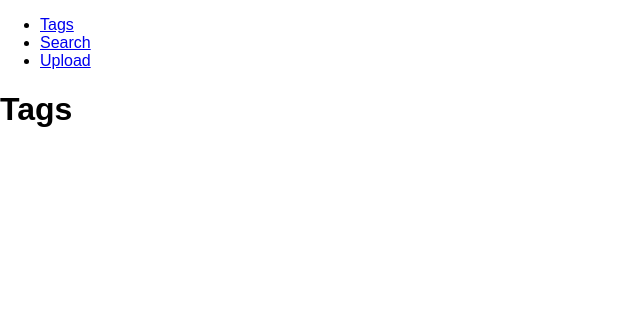
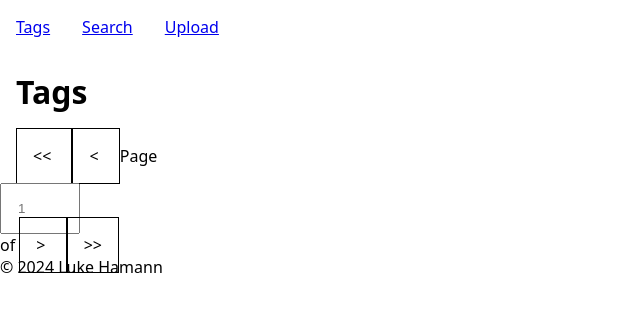
Before and after one commit to luke-hamann/imagesite, a Django app: page / in a window 1280 px wide. Shown: the top 312 px of the page, without its empty margins (0-640 px from the left). Run offline with Django 5.2, Linux system fonts and the light colour scheme; data that the repository does not hold is empty.

Commit message:
Save point

```diff
--- a/main/forms.py
+++ b/main/forms.py
@@ -4,4 +4,4 @@ from .models import Image
 class ImageForm(ModelForm):
     class Meta:
         model = Image
-        fields = ['title', 'description', 'tags', 'file']
+        fields = ['file', 'title', 'description', 'tags']
--- a/main/models.py
+++ b/main/models.py
@@ -4,7 +4,9 @@ class Tag(models.Model):
     name = models.CharField(max_length=80)
 
     class Meta:
-        constraints = [models.UniqueConstraint(fields=['name'], name="unique_name")]
+        constraints = [
+            models.UniqueConstraint(fields=['name'], name="unique_name")]
+        ordering = ['name']
 
     def __str__(self):
         return self.name
--- a/main/static/css/base.css
+++ /dev/null
@@ -1,23 +0,0 @@
-:root {
-    color-scheme: light dark;
-    font-family: Arial, Helvetica, sans-serif;
-}
-
-:root, body {
-    margin: 0;
-    padding: 0;
-}
-
-/* Image Theater */
-
-.image-theater {
-    background-color: black;
-    width: 100%;
-}
-
-.image-theater > img {
-    display: block;
-    margin: 0 auto;
-    max-width: 100%;
-    max-height: 70vh;
-}
--- /dev/null
+++ b/main/static/css/site.css
@@ -0,0 +1,127 @@
+@charset 'utf-8';
+
+* {
+    margin: 0;
+    padding: 0;
+    box-sizing: border-box;
+}
+
+:root {
+    color-scheme: light dark;
+    font-family: system-ui, -apple-system, BlinkMacSystemFont, 'Segoe UI',
+        Roboto, Oxygen, Ubuntu, Cantarell, 'Open Sans', 'Helvetica Neue',
+        sans-serif;
+}
+
+/* Lists */
+
+.list-unstyled {
+    list-style-type: none;
+}
+
+/* Navigation */
+
+.navbar-list {
+    display: flex;
+}
+
+.navbar-link {
+    display: block;
+    padding: 1rem;
+}
+
+/* Pagination */
+
+.pagination-controls {
+    padding: 1rem;
+}
+
+.pagination-button {
+    padding: 1rem;
+    border: 1px solid;
+}
+
+.pagination-input {
+    padding: 1rem;
+    width: 5rem;
+}
+
+/* Headings */
+
+.h1, .h2 {
+    padding: 1rem;
+}
+
+/* Columns */
+
+.row {
+    display: flex;
+}
+
+.col {
+    width: 50%;
+}
+
+.form {
+    padding: 1rem;
+}
+
+/* Image List */
+
+.image-list {
+    display: flex;
+}
+
+.image-list-item {
+    padding: 1rem;
+    vertical-align: middle;
+}
+
+/* Upload Form */
+
+.upload-form {
+    padding: 1rem;
+    margin: 0 auto;
+    max-width: 30rem;
+}
+
+.upload-form label, .upload-form input, .upload-form select {
+    display: block;
+    padding: 1rem;
+    width: 100%;
+}
+
+.upload-form label {
+    margin-top: 1rem;
+}
+
+.upload-form label:first-of-type {
+    margin-top: 0;
+}
+
+.upload-form-image-preview {
+    display: block;
+    margin: 0 auto;
+    max-width: 100%;
+    max-height: 80vh;
+}
+
+/* Image Theater */
+
+.image-theater {
+    background-color: black;
+    width: 100%;
+}
+
+.image-theater > img {
+    display: block;
+    margin: 0 auto;
+    max-width: 100%;
+    max-height: 70vh;
+}
+
+/* Footer */
+
+.footer {
+    padding: 1rem;
+}
--- a/main/templates/_base.html
+++ b/main/templates/_base.html
@@ -6,20 +6,26 @@
     <meta charset="UTF-8">
     <meta name="viewport" content="width=device-width, initial-scale=1.0">
     <title>{% block title %}{% endblock %}</title>
-    <link rel="stylesheet" href="{% static 'css/base.css' %}" />
+    <link rel="stylesheet" href="{% static 'css/site.css' %}" />
 </head>
 <body>
     <header>
         <nav>
-            <ul>
+            <ul class="list-unstyled navbar-list">
                 <li>
-                    <a href="{% url 'tags' %}">Tags</a>
+                    <a href="{% url 'tags' %}" class="navbar-link">
+                        Tags
+                    </a>
                 </li>
                 <li>
-                    <a href="{% url 'search' %}">Search</a>
+                    <a href="{% url 'search' %}" class="navbar-link">
+                        Search
+                    </a>
                 </li>
                 <li>
-                    <a href="{% url 'upload' %}">Upload</a>
+                    <a href="{% url 'upload' %}" class="navbar-link">
+                        Upload
+                    </a>
                 </li>
             </ul>
         </nav>
@@ -27,8 +33,10 @@
     <main>
         {% block content %}{% endblock %}
     </main>
-    <footer>
-
+    <footer class=".footer">
+        <p>
+            &copy; 2024 Luke Hamann
+        </p>
     </footer>
 </body>
 </html>
--- a/main/templates/tags.html
+++ b/main/templates/tags.html
@@ -4,29 +4,62 @@
 
 {% block content %}
 
-<h1>Tags</h1>
+<h1 class="h1">Tags</h1>
 
-<p>
+<p class="pagination-controls">
     {% if page.has_previous %}
-        <a href=".?p={{ page.previous_page_number }}">
-            <button>&lt;</button>
+        <a href="?p=1" class="pagination-button">
+            &lt;&lt;
         </a>
+        <a href="?p={{ page.previous_page_number }}" class="pagination-button">
+            &lt;
+        </a>
+    {% else %}
+        <span class="pagination-button">
+            &lt;&lt;
+        </span>
+        <span class="pagination-button">
+            &lt;
+        </span>
     {% endif %}
+    <span>Page</span>
+    <form method="get">
+        <input type="number" name="p" placeholder="{{ page.number }}"
+            class="pagination-input" />
+    </form>
+    <span>of</span>
     {% if page.has_next %}
-        <a href=".?p={{ page.next_page_number }}">
-            <button>&gt;</button>
+        <a href="?p={{ page.next_page_number }}" class="pagination-button">
+            &gt;
         </a>
+        <a href="?p={{ page.num_pages }}" class="pagination-button">
+            &gt;&gt;
+        </a>
+    {% else %}
+        <span class="pagination-button">
+            &gt;
+        </span>
+        <span class="pagination-button">
+            &gt;&gt;
+        </span>
     {% endif %}
-</ul>
+</p>
 
 {% for tag in tags %}
-<div>
-    <h2>
+    <h2 class="h2">
         <a href="{% url 'search' %}?q=%23{{ tag.name }}">
             {{ tag.name }}
         </a>
     </h2>
-</div>
+    <ul class="list-unstyled image-list">
+        {% for image in tag.image_set.all %}
+            <li class="image-list-item">
+                <a href="{% url 'detail' image.id %}">
+                    <img src="{% url 'image' image.id %}?format=thumbnail" />
+                </a>
+            </li>
+        {% endfor %}
+    </ul>
 {% endfor %}
 
 {% endblock %}
```
Also changed, not shown: main/templates/delete.html (added, +7 -0 lines), main/templates/detail.html (+9 -10 lines), main/templates/search.html (+1 -6 lines), main/templates/upload.html (+20 -2 lines).
